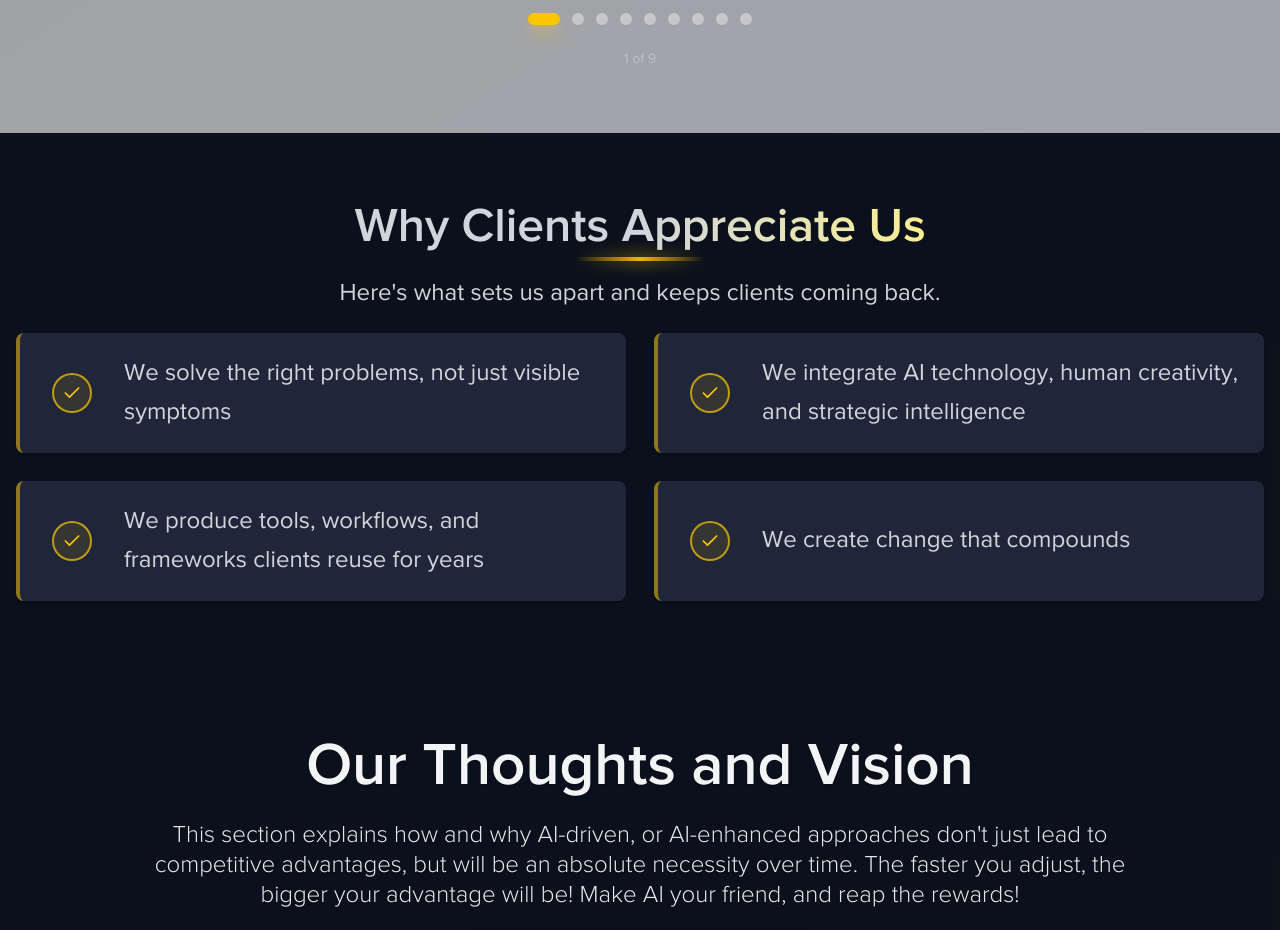
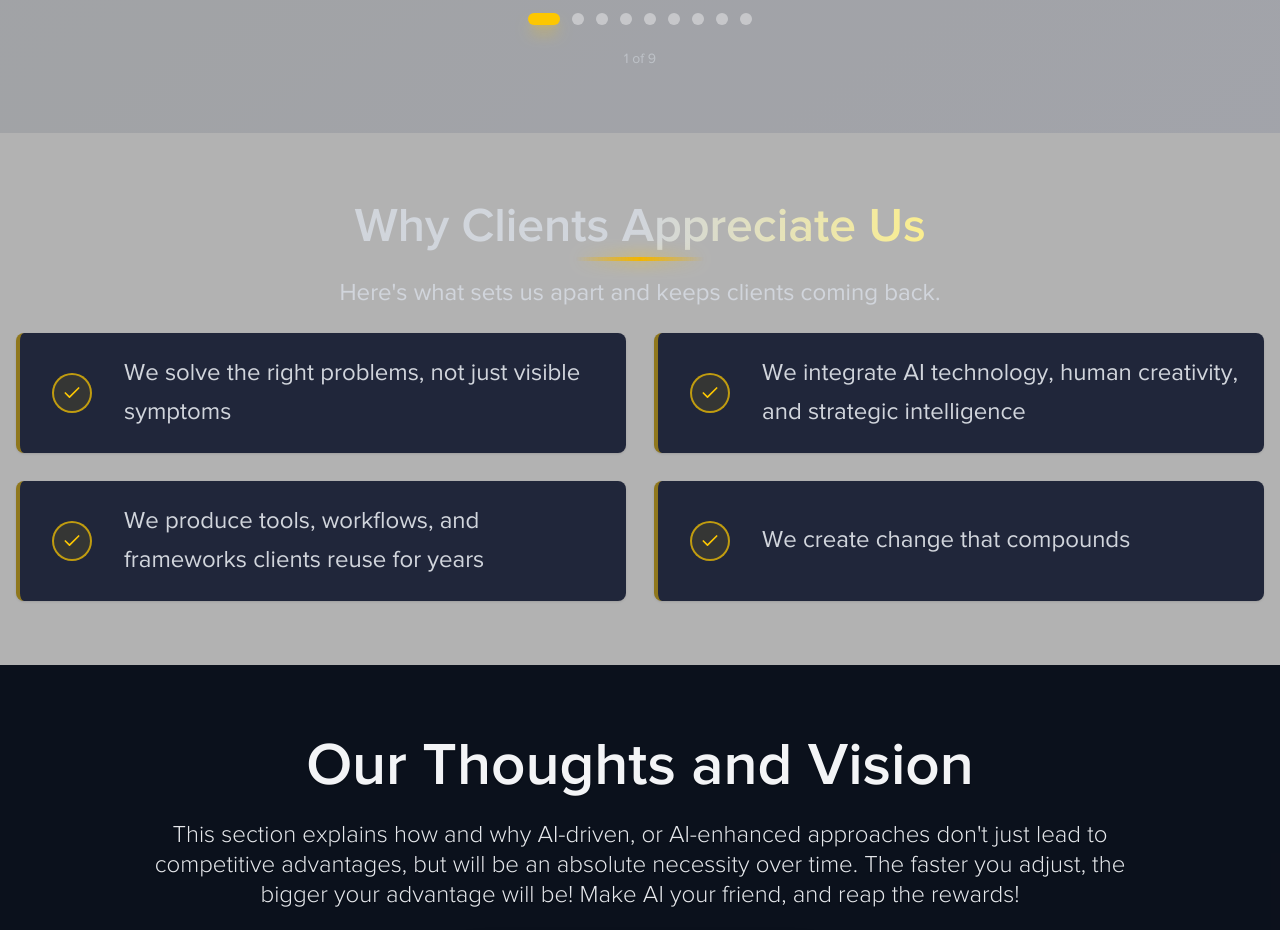
Before and after one commit to judeandy1999/vamossy.com, a Next.js app: page / in a window 1280 px wide. Shown: the part 4800-5730 px from the top of the page. Built offline with nearby package versions, Linux system fonts and the light colour scheme; no server answers.

Commit message:
feat: update WhyClients component to use black container variant for improved styling

```diff
--- a/components/homepage/why-clients.jsx
+++ b/components/homepage/why-clients.jsx
@@ -5,7 +5,7 @@ import { Check } from 'lucide-react';
 
 export default function WhyClients() {
   return (
-    <Container variant="gray-gradient">
+    <Container variant="black">
       <div className="flex flex-col items-center w-full mx-auto bg-transparent">
         <Title variant="h2" title="Why Clients Appreciate Us" underlineEffect={true}/>
         <p className="text-lg sm:text-xl md:text-2xl text-gray-300 text-center mb-4 sm:mb-6 md:mb-2 px-4 sm:px-6 md:px-0">Here's what sets us apart and keeps clients coming back.</p>
```
